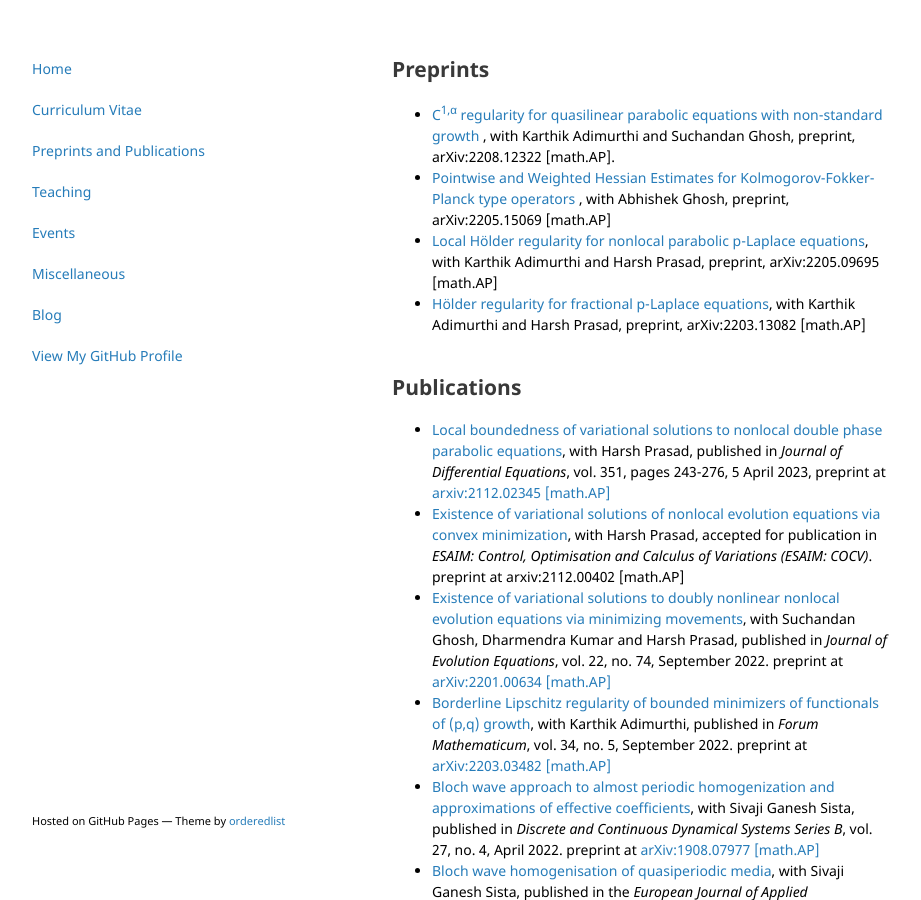
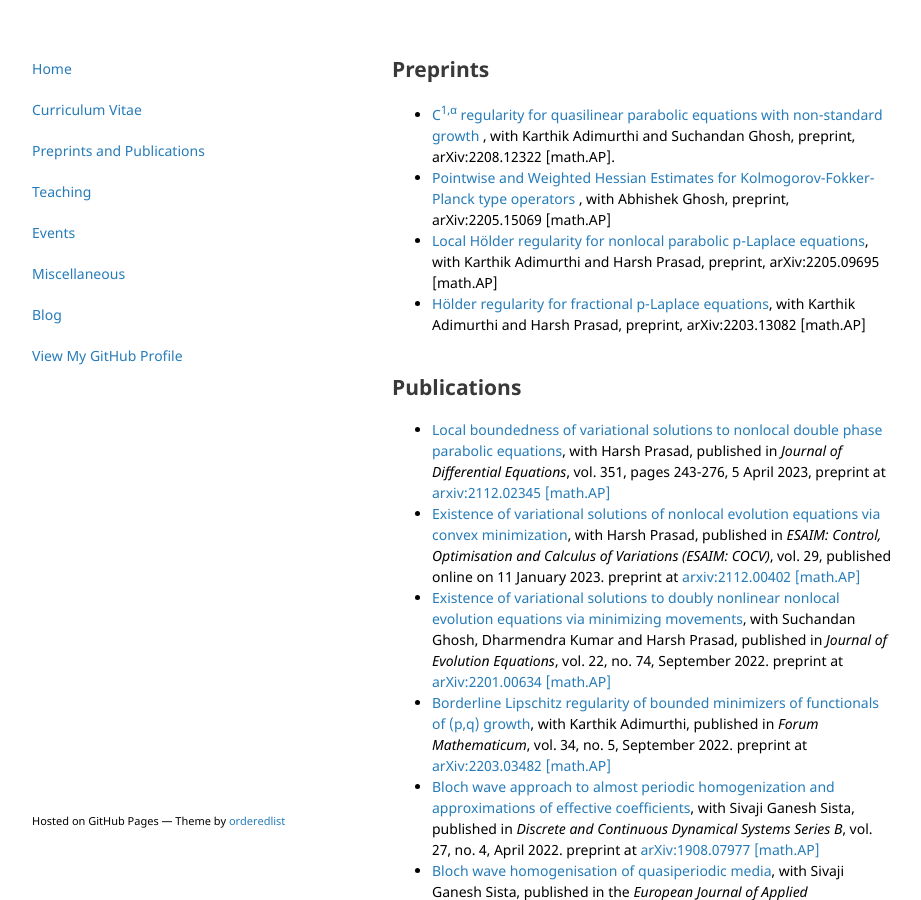
Before and after one commit to vivektewary/vivektewary.github.io, a Jekyll site: the page built from pubs.html, in a window 1280 px wide and 900 px high. Shown: the whole window, without its empty margins (178-1099 px from the left). Built offline with Jekyll 4.4.1, drawn with Linux system fonts in a browser that asks for light colours.

Commit message:
Update pubs.html

```diff
--- a/pubs.html
+++ b/pubs.html
@@ -14,7 +14,7 @@
 <h2>Publications</h2>
 <ul>
 <li><a href="https://doi.org/10.1016/j.jde.2022.12.029"style="text-decoration:none" target="_blank">Local boundedness of variational solutions to nonlocal double phase parabolic equations</a>, with Harsh Prasad, published in <i>Journal of Differential Equations</i>, vol. 351, pages 243-276, 5 April 2023, preprint at <a href="https://arxiv.org/abs/2112.02345"style="text-decoration:none" target="_blank"> arxiv:2112.02345 [math.AP]</a></li>
-<li><a href="https://arxiv.org/abs/2112.00402"style="text-decoration:none" target="_blank">Existence of variational solutions of nonlocal evolution equations via convex minimization</a>, with Harsh Prasad, accepted for publication in <i>ESAIM: Control, Optimisation and Calculus of Variations (ESAIM: COCV)</i>. preprint at arxiv:2112.00402 [math.AP]</li>
+<li><a href="https://doi.org/10.1051/cocv/2022087"style="text-decoration:none" target="_blank">Existence of variational solutions of nonlocal evolution equations via convex minimization</a>, with Harsh Prasad, published in <i>ESAIM: Control, Optimisation and Calculus of Variations (ESAIM: COCV)</i>, vol. 29, published online on 11 January 2023. preprint at <a href="https://arxiv.org/abs/2112.00402"style="text-decoration:none" target="_blank">arxiv:2112.00402 [math.AP]</a></li>
 <li><a href="https://doi.org/10.1007/s00028-022-00834-2"style="text-decoration:none" target="_blank">Existence of variational solutions to doubly nonlinear nonlocal evolution equations via minimizing movements</a>, with Suchandan Ghosh, Dharmendra Kumar and Harsh Prasad, published in <i>Journal of Evolution Equations</i>, vol. 22, no. 74, September 2022. preprint at <a href="https://arxiv.org/abs/2201.00634"style="text-decoration:none" target="_blank">arXiv:2201.00634 [math.AP]</a></li>
 <li><a href="https://doi.org/10.1515/forum-2022-0108"style="text-decoration:none" target="_blank">Borderline Lipschitz regularity of bounded minimizers of functionals of (p,q) growth</a>, with Karthik Adimurthi, published in <i>Forum Mathematicum</i>, vol. 34, no. 5, September 2022. preprint at <a href="https://arxiv.org/abs/2203.03482" target="_blank"> arXiv:2203.03482 [math.AP]</a></li>
 <li><a href="https://www.aimsciences.org/article/doi/10.3934/dcdsb.2021119" target="_blank">Bloch wave approach to almost periodic homogenization and approximations of effective coefficients</a>, with Sivaji Ganesh Sista, published in <i>Discrete and Continuous Dynamical Systems Series B</i>, vol. 27, no. 4, April 2022. preprint at <a href="https://arxiv.org/abs/1908.07977" target="_blank"> arXiv:1908.07977 [math.AP]</a></li>
```
